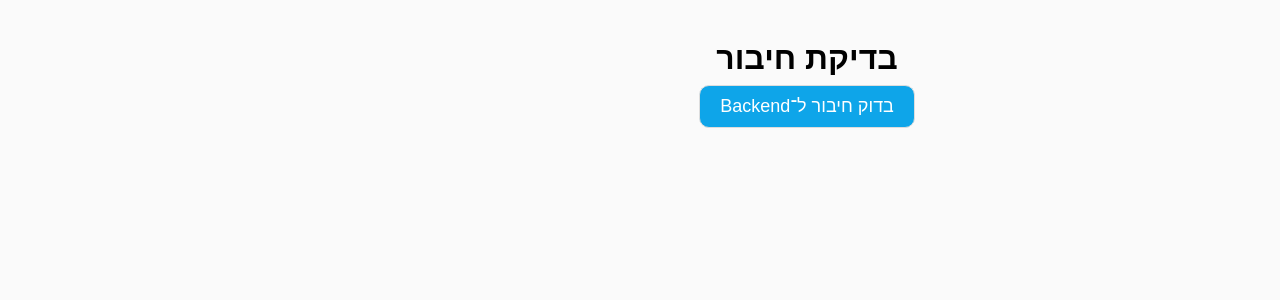
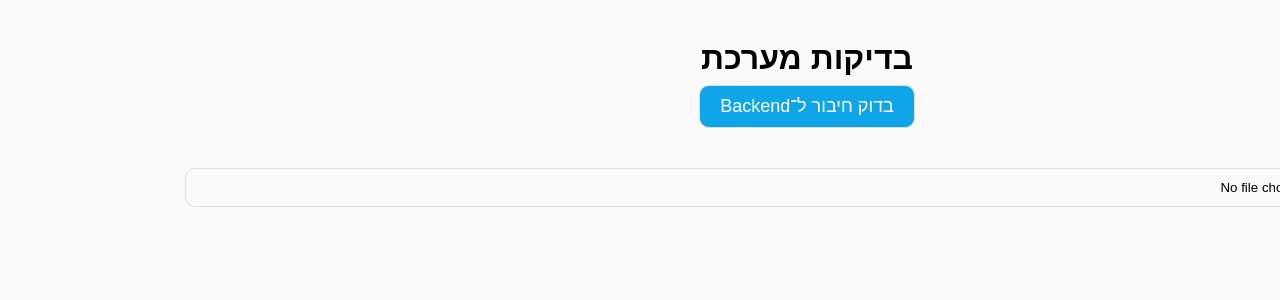
Before and after one commit to guyleibovic12/my-website-3, a React (Vite) app in the folder frontend/: page / in a window 1280 px wide. Shown: the top 300 px of the page. Built offline with nearby package versions, Linux system fonts and the light colour scheme.

Commit message:
Update App.jsx

```diff
--- a/frontend/src/pages/App.jsx
+++ b/frontend/src/pages/App.jsx
@@ -1,8 +1,9 @@
 import React, { useState } from "react";
-import api from "../api"; // הנתיב הזה לפי מה שהגדרת
+import api from "../api";
 
 export default function App() {
   const [message, setMessage] = useState("");
+  const [rows, setRows] = useState([]);
 
   const checkConnection = async () => {
     try {
@@ -13,9 +14,39 @@ export default function App() {
     }
   };
 
+  const handleUpload = async (e) => {
+    const file = e.target.files[0];
+    if (!file) return;
+
+    const formData = new FormData();
+    formData.append("file", file);
+    // שמות עמודות לדוגמה
+    formData.append("date_col", "date");
+    formData.append("store_col", "store_id");
+    formData.append("sku_col", "sku");
+    formData.append("qty_col", "qty");
+    formData.append("stock_col", "stock");
+    formData.append("age_col", "age");
+    formData.append("gender_col", "gender");
+    formData.append("family_col", "family");
+    formData.append("sole_col", "sole");
+
+    try {
+      const res = await api.post("/ingest", formData, {
+        headers: { "Content-Type": "multipart/form-data" },
+      });
+      setRows(res.data.rows);
+      setMessage("✅ קובץ הועלה בהצלחה! סה״כ " + res.data.rows.length + " רשומות");
+    } catch (err) {
+      console.error(err);
+      setMessage("❌ שגיאה בהעלאת הקובץ");
+    }
+  };
+
   return (
     <div style={{ padding: "40px", fontFamily: "Arial", textAlign: "center" }}>
-      <h1>בדיקת חיבור</h1>
+      <h1>בדיקות מערכת</h1>
+
       <button
         onClick={checkConnection}
         style={{
@@ -27,7 +58,19 @@ export default function App() {
       >
         בדוק חיבור ל־Backend
       </button>
+
+      <div style={{ marginTop: "20px" }}>
+        <input type="file" onChange={handleUpload} />
+      </div>
+
       <div style={{ fontSize: "20px", marginTop: "20px" }}>{message}</div>
+
+      {rows.length > 0 && (
+        <div style={{ marginTop: "30px", textAlign: "left" }}>
+          <h3>🔹 רשומות ראשונות מהקובץ:</h3>
+          <pre>{JSON.stringify(rows.slice(0, 5), null, 2)}</pre>
+        </div>
+      )}
     </div>
   );
 }
```
